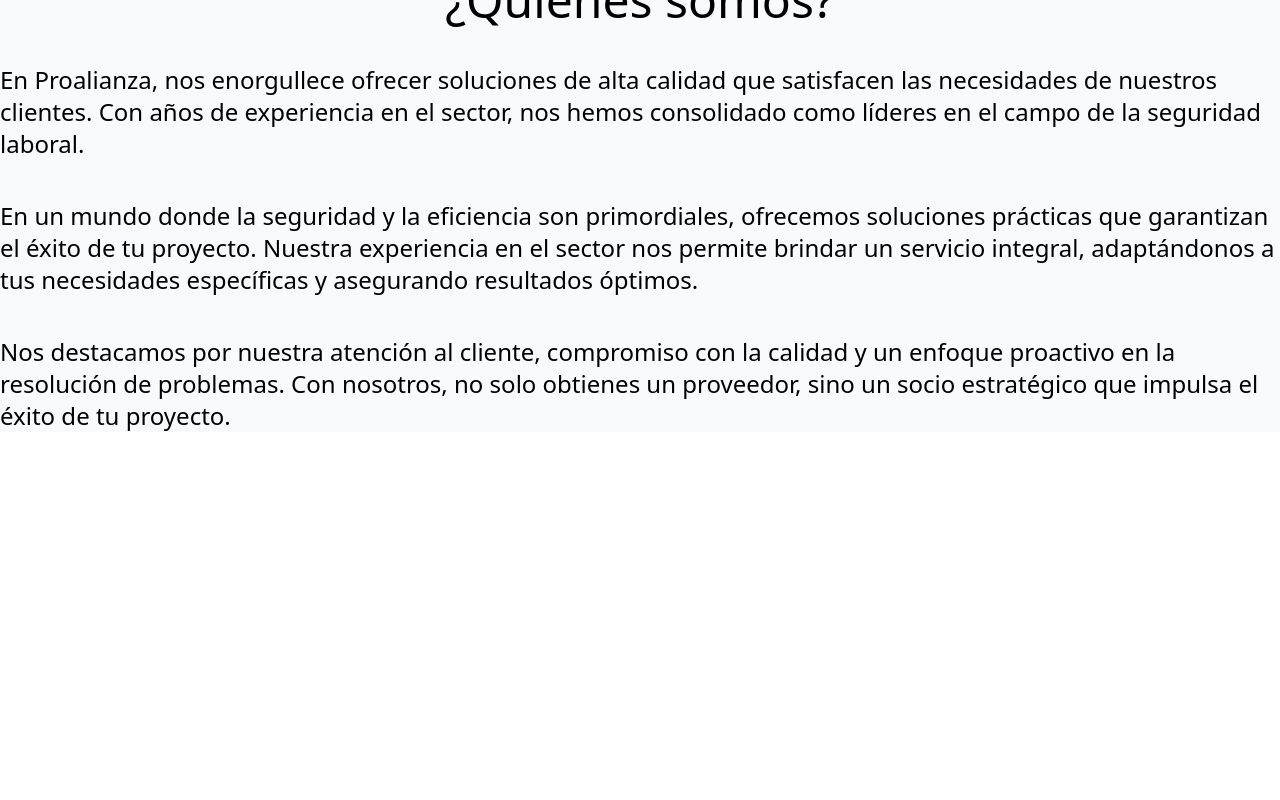
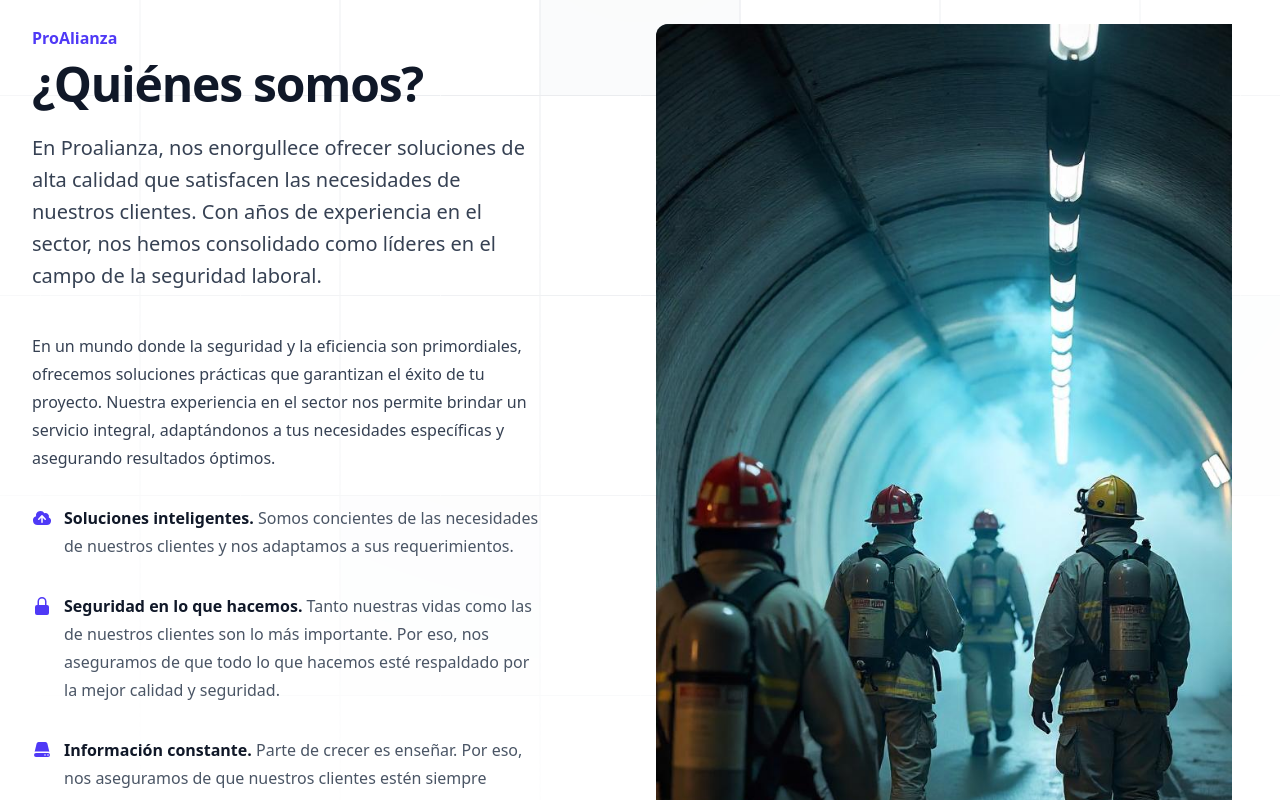
Before and after one commit to JoaquinFarah/paweb, a Next.js app: page /pages/about in a window 1280 px wide. Shown: the part 1880-2680 px from the top of the page. Before the commit the page ends 2312 px from the top, so only its background shows below. Built offline with nearby package versions, Linux system fonts and the light colour scheme.

Commit message:
add HeroSection component to About page; update dependencies in package.json and package-lock.json

```diff
--- /dev/null
+++ b/src/app/components/Hero.tsx
@@ -0,0 +1,100 @@
+import { CloudArrowUpIcon, LockClosedIcon, ServerIcon } from '@heroicons/react/20/solid'
+import Image from 'next/image'
+
+export default function HeroSection() {
+  return (
+    <div className="relative isolate overflow-hidden bg-white px-6 py-24 sm:py-32 lg:overflow-visible lg:px-0">
+      <div className="absolute inset-0 -z-10 overflow-hidden">
+        <svg
+          aria-hidden="true"
+          className="absolute top-0 left-[max(50%,25rem)] h-[64rem] w-[128rem] -translate-x-1/2 stroke-gray-200 [mask-image:radial-gradient(64rem_64rem_at_top,white,transparent)]"
+        >
+          <defs>
+            <pattern
+              x="50%"
+              y={-1}
+              id="e813992c-7d03-4cc4-a2bd-151760b470a0"
+              width={200}
+              height={200}
+              patternUnits="userSpaceOnUse"
+            >
+              <path d="M100 200V.5M.5 .5H200" fill="none" />
+            </pattern>
+          </defs>
+          <svg x="50%" y={-1} className="overflow-visible fill-gray-50">
+            <path
+              d="M-100.5 0h201v201h-201Z M699.5 0h201v201h-201Z M499.5 400h201v201h-201Z M-300.5 600h201v201h-201Z"
+              strokeWidth={0}
+            />
+          </svg>
+          <rect fill="url(#e813992c-7d03-4cc4-a2bd-151760b470a0)" width="100%" height="100%" strokeWidth={0} />
+        </svg>
+      </div>
+      <div className="mx-auto grid max-w-2xl grid-cols-1 gap-x-8 gap-y-16 lg:mx-0 lg:max-w-none lg:grid-cols-2 lg:items-start lg:gap-y-10">
+        <div className="lg:col-span-2 lg:col-start-1 lg:row-start-1 lg:mx-auto lg:grid lg:w-full lg:max-w-7xl lg:grid-cols-2 lg:gap-x-8 lg:px-8">
+          <div className="lg:pr-4">
+            <div className="lg:max-w-lg">
+              <p className="text-base/7 font-semibold text-indigo-600">ProAlianza</p>
+              <h1 className="mt-2 text-4xl font-semibold tracking-tight text-pretty text-gray-900 sm:text-5xl">
+              ¿Quiénes somos?
+              </h1>
+              <p className="mt-6 text-xl/8 text-gray-700">
+              En Proalianza, nos enorgullece ofrecer soluciones de alta calidad que satisfacen las necesidades de nuestros clientes. Con años de experiencia en el sector, nos hemos consolidado como líderes en el campo de la seguridad laboral.
+              </p>
+            </div>
+          </div>
+        </div>
+        <div className="-mt-12 -ml-12 p-12 lg:sticky lg:top-4 lg:col-start-2 lg:row-span-2 lg:row-start-1 lg:overflow-hidden">
+          {/* <img
+            alt=""
+            src="/brigadistas.jpeg"
+            className="w-[48rem] max-w-none rounded-xl bg-gray-900 ring-1 shadow-xl ring-gray-400/10 sm:w-[57rem]"
+          /> */}
+        <Image
+            src="/brigadistas.jpeg"
+            alt="Icono"
+            width={1000}
+            height={1000}
+            className=" rounded-xl bg-gray-900 ring-1 shadow-xl ring-gray-400/10 sm:w-[57rem] lg:rounded-none lg:rounded-l-xl lg:object-cover lg:object-center lg:top-0 lg:left-0 lg:w-full lg:h-full lg:max-w-none lg:bg-gray-900/50 lg:ring-0 lg:shadow-none"
+        />
+        </div>
+        <div className="lg:col-span-2 lg:col-start-1 lg:row-start-2 lg:mx-auto lg:grid lg:w-full lg:max-w-7xl lg:grid-cols-2 lg:gap-x-8 lg:px-8">
+          <div className="lg:pr-4">
+            <div className="max-w-xl text-base/7 text-gray-700 lg:max-w-lg">
+              <p>
+              En un mundo donde la seguridad y la eficiencia son primordiales, ofrecemos soluciones prácticas que garantizan el éxito de tu proyecto. Nuestra experiencia en el sector nos permite brindar un servicio integral, adaptándonos a tus necesidades específicas y asegurando resultados óptimos.
+              </p>
+              <ul role="list" className="mt-8 space-y-8 text-gray-600">
+                <li className="flex gap-x-3">
+                  <CloudArrowUpIcon aria-hidden="true" className="mt-1 size-5 flex-none text-indigo-600" />
+                  <span>
+                    <strong className="font-semibold text-gray-900">Soluciones inteligentes.</strong> Somos concientes de las necesidades de nuestros clientes y nos adaptamos a sus requerimientos.
+                  </span>
+                </li>
+                <li className="flex gap-x-3">
+                  <LockClosedIcon aria-hidden="true" className="mt-1 size-5 flex-none text-indigo-600" />
+                  <span>
+                    <strong className="font-semibold text-gray-900">Seguridad en lo que hacemos.</strong> Tanto nuestras vidas como las de nuestros clientes son lo más importante. Por eso, nos aseguramos de que todo lo que hacemos esté respaldado por la mejor calidad y seguridad.
+                  </span>
+                </li>
+                <li className="flex gap-x-3">
+                  <ServerIcon aria-hidden="true" className="mt-1 size-5 flex-none text-indigo-600" />
+                  <span>
+                    <strong className="font-semibold text-gray-900">Información constante.</strong> Parte de crecer es enseñar. Por eso, nos aseguramos de que nuestros clientes estén siempre informados sobre lo que hacemos y cómo lo hacemos.
+                  </span>
+                </li>
+              </ul>
+              <p className="mt-8">
+              Nos destacamos por nuestra atención al cliente, compromiso con la calidad y un enfoque proactivo en la resolución de problemas. Con nosotros, no solo obtienes un proveedor, sino un socio estratégico que impulsa el éxito de tu proyecto.
+              </p>
+              <h2 className="mt-16 text-2xl font-bold tracking-tight text-gray-900">¿No tienen equipamiento? No hay problema.</h2>
+              <p className="mt-6">
+                Tenemos a nuestra disposicion el mejor equipamiento para garantizar la seguridad de nuestros trabajadores y de nuestros clientes. Nos aseguramos de que todo el personal esté capacitado y cuente con los materiales necesarios para realizar su trabajo de manera segura y eficiente.
+              </p>
+            </div>
+          </div>
+        </div>
+      </div>
+    </div>
+  )
+}
--- a/src/app/pages/about/page.tsx
+++ b/src/app/pages/about/page.tsx
@@ -2,6 +2,7 @@
 import Image from 'next/image';
 import Navbar from '../../components/Navbar';
 import Whatsapp from '@/app/components/Whatsapp';
+import HeroSection from '@/app/components/Hero';
 
 export default function About() {
   return (
@@ -86,11 +87,7 @@
           </div>
         </div>
 
-        <h1 className="text-5xl flex justify-center items-center mt-20">¿Quiénes somos?</h1>
-
-        <p className="text-2xl flex justify-center items-center mt-10">En Proalianza, nos enorgullece ofrecer soluciones de alta calidad que satisfacen las necesidades de nuestros clientes. Con años de experiencia en el sector, nos hemos consolidado como líderes en el campo de la seguridad laboral.</p>
-        <p className="text-2xl flex justify-center items-center mt-10">En un mundo donde la seguridad y la eficiencia son primordiales, ofrecemos soluciones prácticas que garantizan el éxito de tu proyecto. Nuestra experiencia en el sector nos permite brindar un servicio integral, adaptándonos a tus necesidades específicas y asegurando resultados óptimos.</p>
-        <p className="text-2xl flex justify-center items-center mt-10">Nos destacamos por nuestra atención al cliente, compromiso con la calidad y un enfoque proactivo en la resolución de problemas. Con nosotros, no solo obtienes un proveedor, sino un socio estratégico que impulsa el éxito de tu proyecto.</p>
+        <HeroSection />
 
 
       </div>
```
Also changed, not shown: package.json (+7 -6 lines), public/brigadistas.jpeg (added), 1 other file (tests, documents, lock files or other folders).
